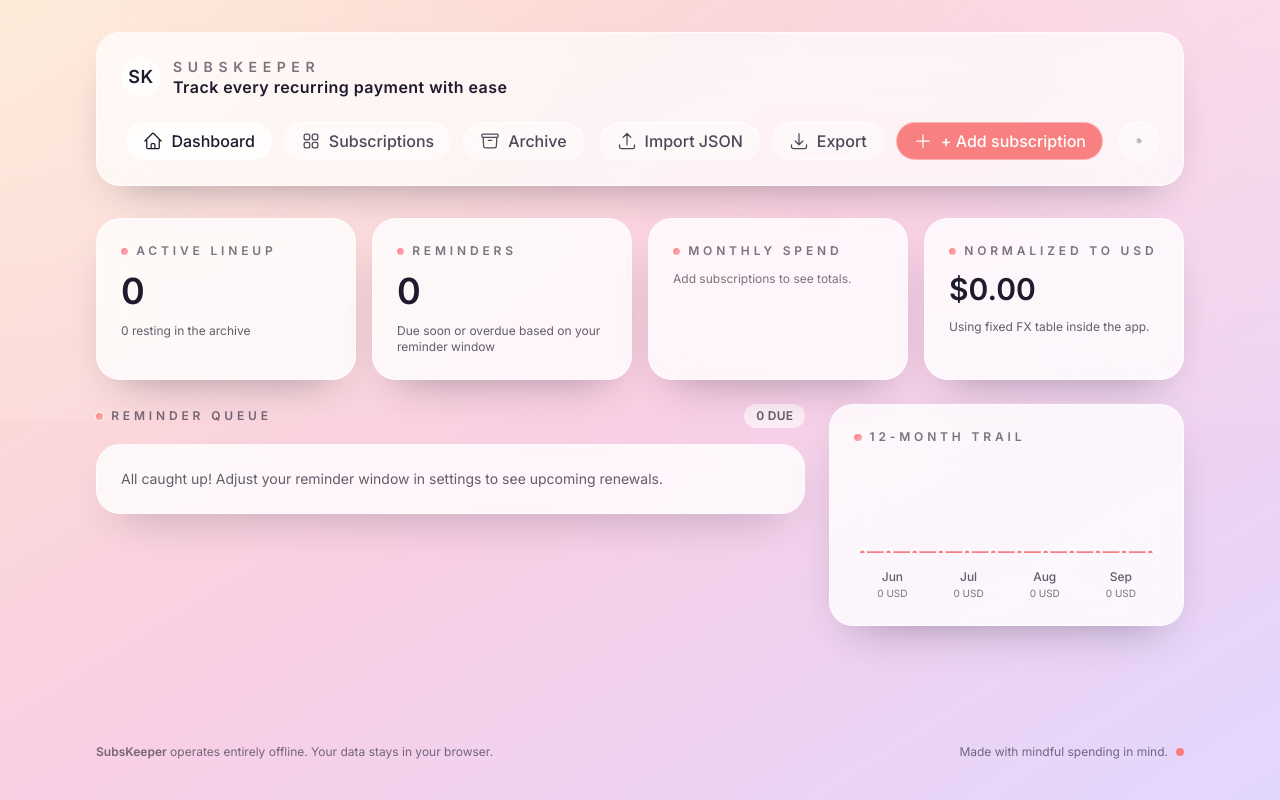
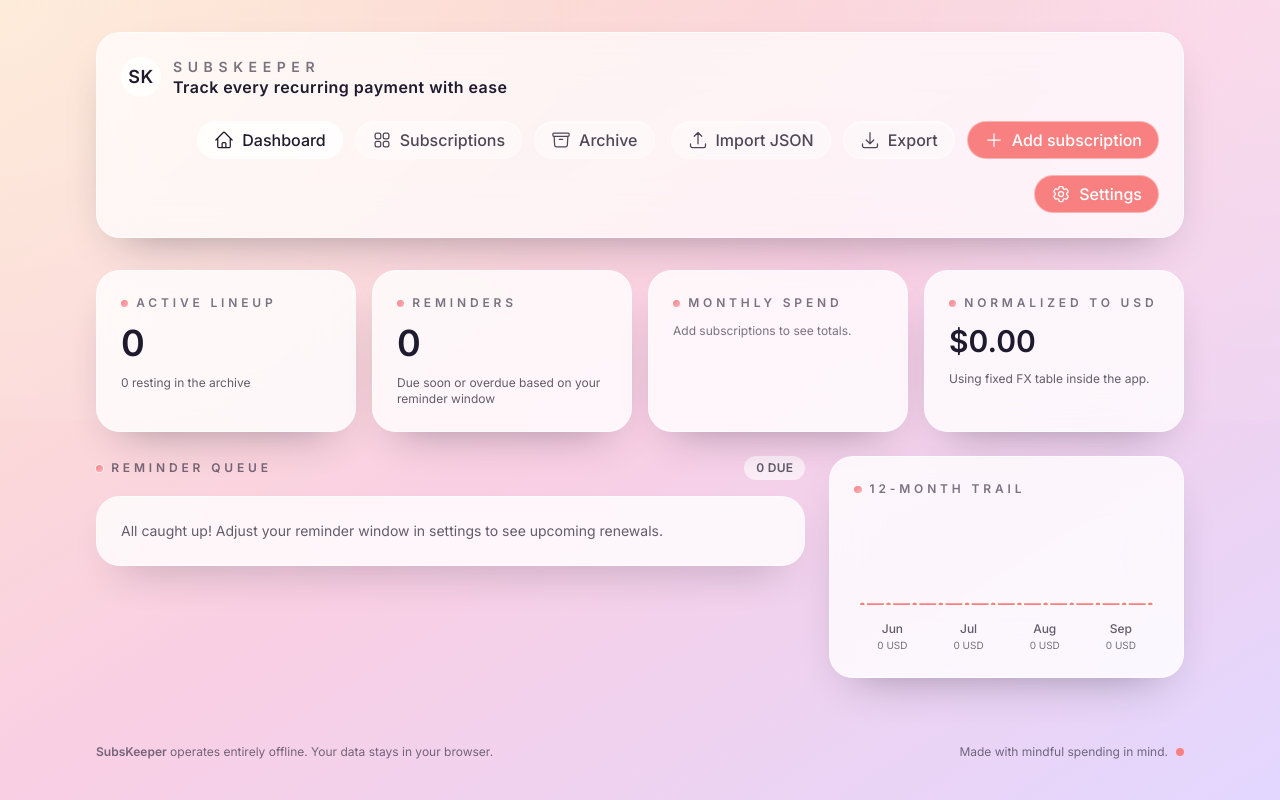
Before and after one commit to AndreevMakc/subscriptions, a React (Vite) app in the folder frontend/: page / in a window 1280 px wide. Built offline with nearby package versions, Linux system fonts and the light colour scheme.

Commit message:
fix: update nav buttons styling

```diff
--- a/frontend/src/components/HeaderNav.tsx
+++ b/frontend/src/components/HeaderNav.tsx
@@ -213,13 +213,14 @@
           to="/settings"
           className={({ isActive }) =>
             clsx(
-              'pill-button flex h-10 w-10 items-center justify-center text-midnight transition',
-              isActive ? 'bg-white/80 shadow-card text-midnight' : 'bg-white/40 text-midnight/80 hover:text-midnight',
+              'pill-button flex items-center gap-2 text-sm font-medium text-white shadow-card transition md:text-base',
+              isRussian ? 'px-3 py-2' : 'px-4 py-2',
+              isActive ? 'bg-accent/90' : 'bg-accent hover:bg-accent/90',
             )
           }
-          aria-label={t('nav.settings')}
         >
           <Cog6ToothIcon aria-hidden="true" className="h-5 w-5" />
+          <span className="leading-tight">{t('nav.settings')}</span>
         </NavLink>
       </div>
 
@@ -293,11 +294,10 @@
               to="/settings"
               className={({ isActive }) =>
                 clsx(
-                  'pill-button flex items-center gap-3 px-4 py-3 text-sm font-medium',
-                  isActive ? 'bg-white/80 text-midnight shadow-card' : 'bg-white/50 text-midnight/80 hover:text-midnight',
+                  'pill-button flex items-center gap-3 px-4 py-3 text-sm font-semibold text-white shadow-card transition',
+                  isActive ? 'bg-accent/90' : 'bg-accent hover:bg-accent/90',
                 )
               }
-              aria-label={t('nav.settings')}
             >
               <Cog6ToothIcon aria-hidden="true" className="h-5 w-5" />
               <span className="text-left leading-snug">{t('nav.settings')}</span>
--- a/frontend/src/i18n.ts
+++ b/frontend/src/i18n.ts
@@ -13,7 +13,7 @@
   'nav.settings': 'Settings',
   'nav.importJson': 'Import JSON',
   'nav.export': 'Export',
-  'nav.addSubscription': '+ Add subscription',
+  'nav.addSubscription': 'Add subscription',
   'nav.openMenu': 'Open menu',
   'nav.closeMenu': 'Close menu',
   'nav.menuTitle': 'Navigation menu',
@@ -159,7 +159,7 @@
   'nav.settings': 'Настройки',
   'nav.importJson': 'Импорт JSON',
   'nav.export': 'Экспорт',
-  'nav.addSubscription': '+ Добавить подписку',
+  'nav.addSubscription': 'Добавить подписку',
   'nav.openMenu': 'Открыть меню',
   'nav.closeMenu': 'Закрыть меню',
   'nav.menuTitle': 'Меню навигации',
```
Also changed, not shown: 1 other file (tests, documents, lock files or other folders).
